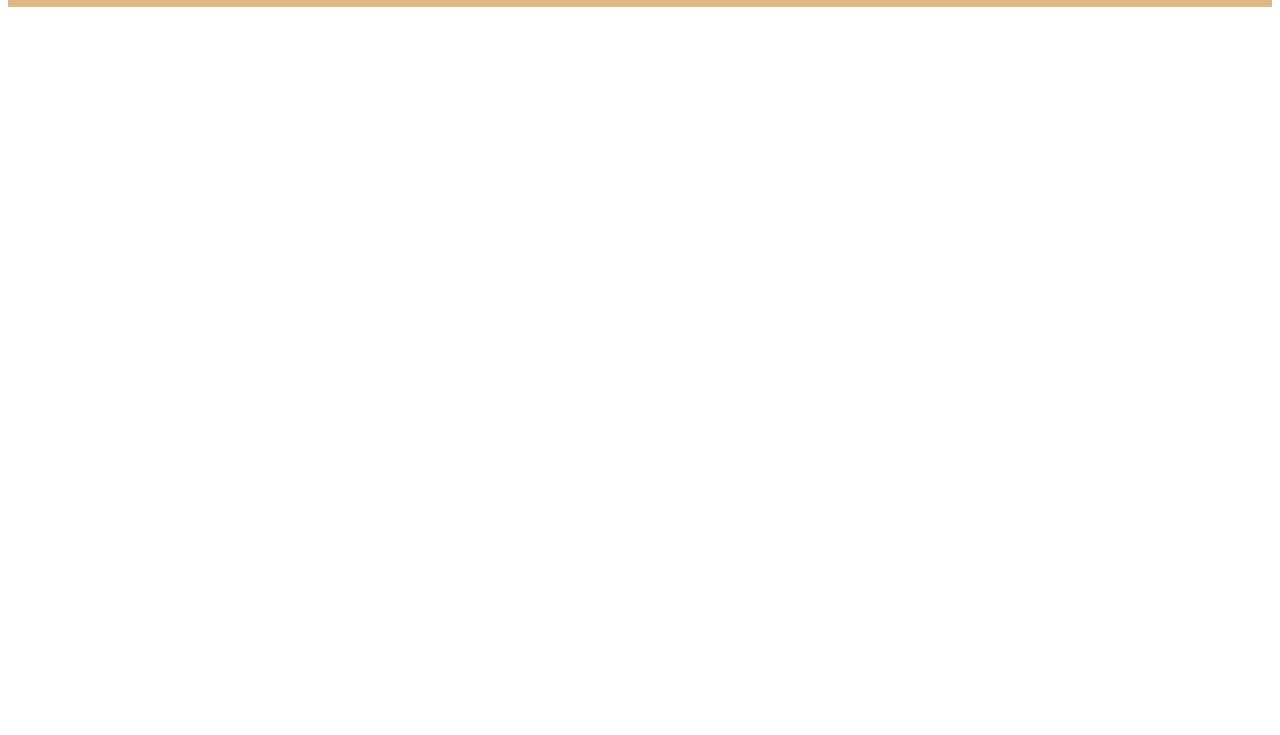
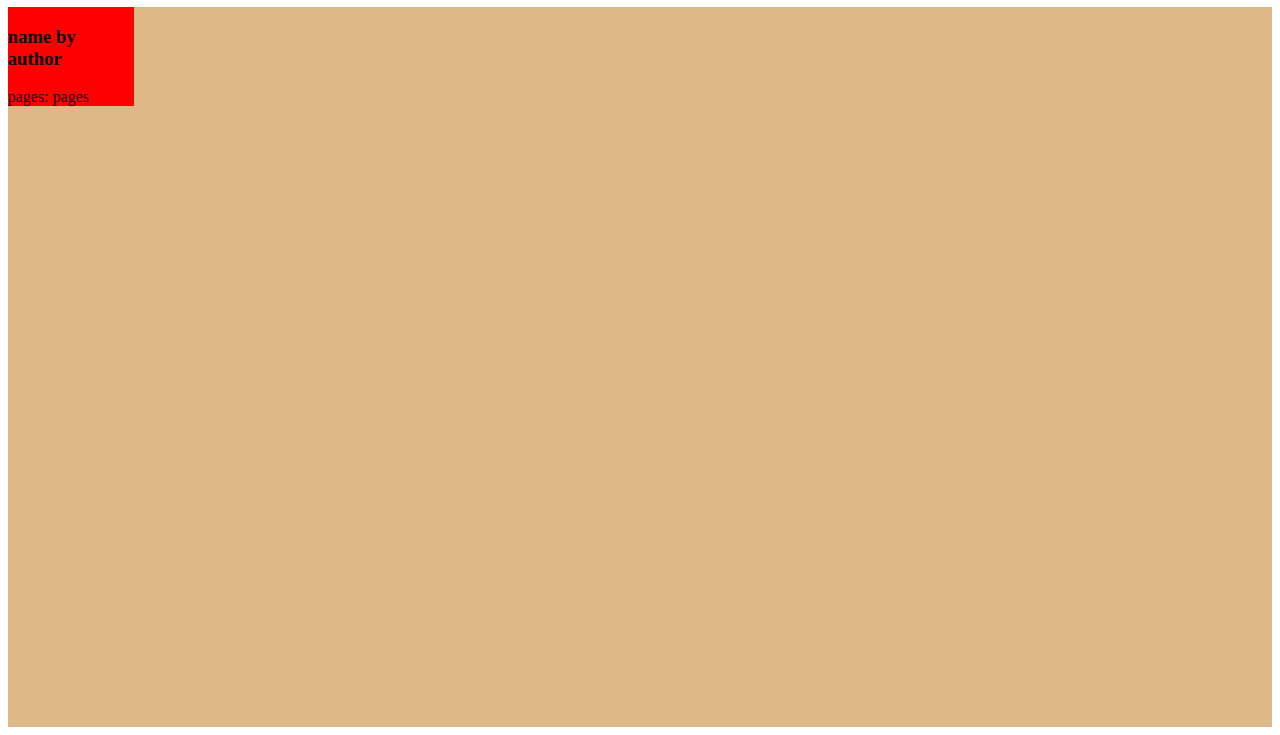
Before and after one commit to NVision021/library, a plain HTML site: page index.html in a window 1280 px wide. Shown: the part 81-816 px from the top of the page. Drawn offline with Linux system fonts and the light colour scheme.

Commit message:
Create function displayBooks
Create a function that removes all current books and replaces them with books in the array in a card format including updating bookshelf to Grid

Function

```diff
--- a/index.html
+++ b/index.html
@@ -11,5 +11,9 @@
   <header>
     <h1>Library</h1>
   </header>
+  <section class="books-section">
+    <div class="bookshelf">
+    </div>
+  </section>
 </body>
 </html>
--- a/script.js
+++ b/script.js
@@ -0,0 +1,41 @@
+let BOOKSHELF = document.querySelector(".bookshelf");
+
+//To store books
+const myLibrary = [{name: "name", author: "author", pages: "pages", readStatus: "read", bookID: "555"}];
+
+//Book constructor
+function Book (name, author, pages, readStatus, bookId){
+  this.name = name;
+  this.author = author;
+  this.pages = pages;
+  this.readStatus = readStatus;
+  this.bookId = bookId;
+}
+
+//Function to create book
+function addBookToLibrary(name, author, pages, readStatus) {
+  myLibrary.push(new Book(name, author, pages, readStatus, crypto.randomUUID()));
+}
+
+//Function to loop through array and display each book on the page
+function displayBooks() {
+  //remove what is already in there
+  let booksOnShelf = document.querySelectorAll(".bookshelf > *");
+  for (let book of booksOnShelf) {
+    BOOKSHELF.removeChild(book);
+  }
+  //add what is in array
+  for (let book of myLibrary) {
+    let bookCard = document.createElement("div");
+    let cardHeading = document.createElement("h3");
+    cardHeading.textContent = `${book.name} by ${book.author}`;
+    let cardContent = document.createElement("div");
+    cardContent.textContent = `pages: ${book.pages}`;
+
+    bookCard.appendChild(cardHeading);
+    bookCard.appendChild(cardContent);
+    BOOKSHELF.appendChild(bookCard);
+  }
+}
+
+displayBooks();
--- a/styles.css
+++ b/styles.css
@@ -1,5 +1,28 @@
+:root {
+  --wood-colour: burlywood;
+}
+
+body {
+  height: 100vh;
+  display: flex;
+  flex-direction: column;
+}
+
 header {
   display: flex;
   justify-content: center;
-  background-color: burlywood;
 }
+
+.books-section {
+  background-color: var(--wood-colour);
+  flex-grow: 1;
+}
+
+.bookshelf {
+  display: grid;
+  grid-template-columns: repeat(10, 1fr);
+}
+
+.bookshelf > * {
+  background-color: red;
+}
```
